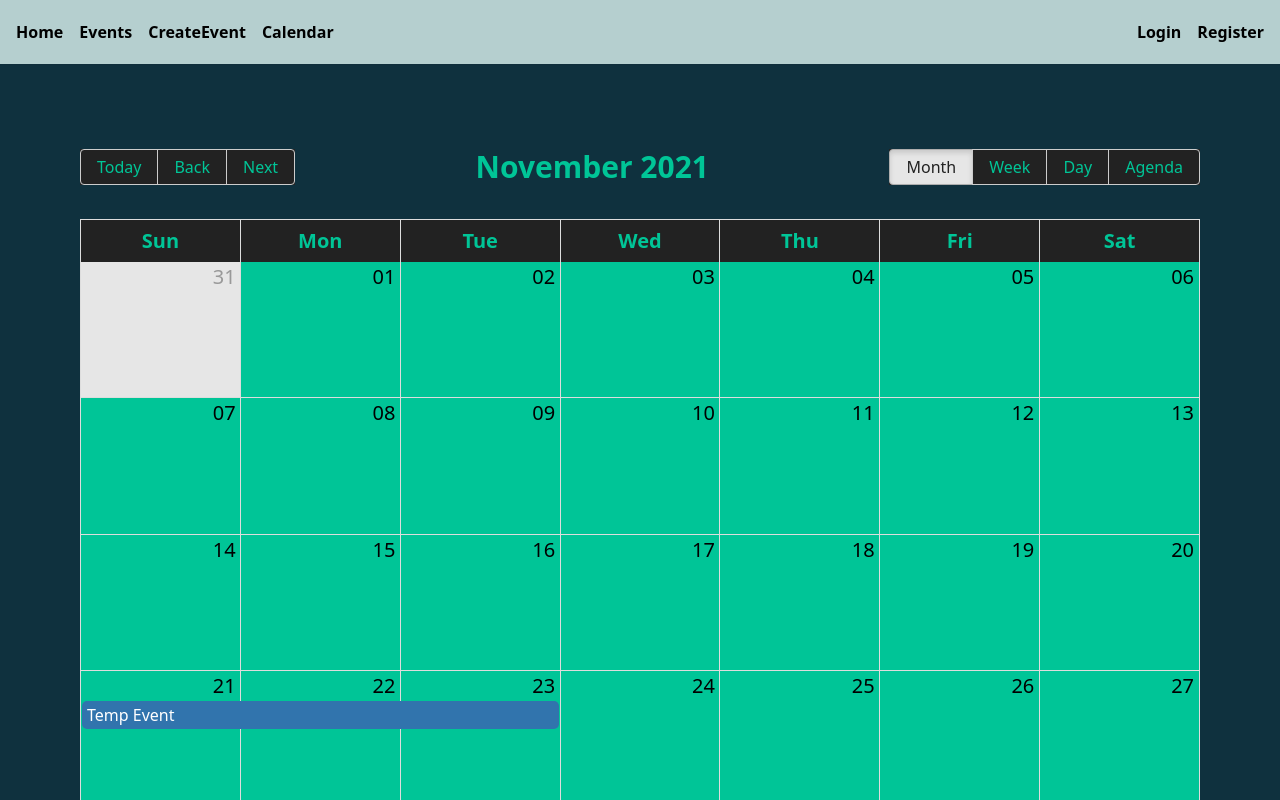
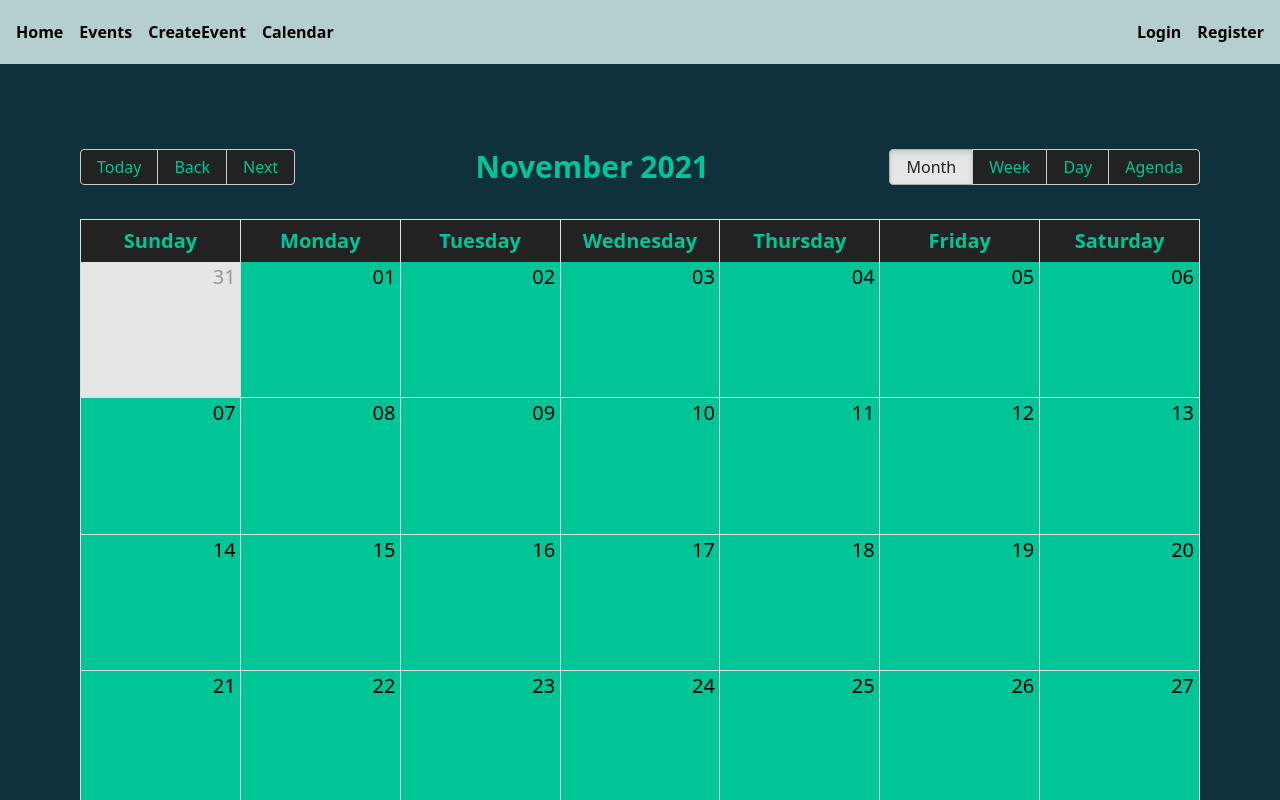
Before and after one commit to ComputerSocietyVITC/club-events, a React (Create React App) app: page /calendar in a window 1280 px wide. Shown: the top 800 px of the page. Built offline with nearby package versions, Linux system fonts and the light colour scheme; the HTML template or start-up script is replaced by a standard one.

Commit message:
replaced moment.js with date-fns

```diff
--- a/package.json
+++ b/package.json
@@ -8,7 +8,7 @@
     "@testing-library/jest-dom": "^5.15.0",
     "@testing-library/react": "^11.2.7",
     "@testing-library/user-event": "^12.8.3",
-    "moment": "^2.29.1",
+    "date-fns": "^2.27.0",
     "react": "^17.0.2",
     "react-big-calendar": "^0.38.1",
     "react-dom": "^17.0.2",
--- a/src/content/Calendar.jsx
+++ b/src/content/Calendar.jsx
@@ -1,18 +1,31 @@
-import { Calendar, momentLocalizer } from 'react-big-calendar'
+import { Calendar, dateFnsLocalizer } from 'react-big-calendar'
 import "react-big-calendar/lib/css/react-big-calendar.css"
-import moment from 'moment'
+import format from 'date-fns/format'
+import parse from 'date-fns/parse'
+import startOfWeek from 'date-fns/startOfWeek'
+import getDay from 'date-fns/getDay'
+import enUS from 'date-fns/locale/en-US'
 import '../Assets/Calendar.css'
 
 const CalendarPage = () => {
 
-    const localizer = momentLocalizer(moment)
+    const locales = {
+        'en-US': enUS,
+    }
+
+    const localizer = dateFnsLocalizer({
+        format,
+        parse,
+        startOfWeek,
+        getDay,
+        locales,
+    })
+
     const state = {
         events: [
             {
-                start: moment().toDate(),
-                end: moment()
-                    .add(2, "days")
-                    .toDate(),
+                start: new Date(2021, 11, 11),
+                end: new Date(2021, 11, 13),
                 title: "Temp Event"
             }
         ]
@@ -22,8 +35,8 @@
         <div className="m-20">
             <Calendar
                 localizer={localizer}
-                defaultDate={new Date()}
-                defaultView="month"
+                startAccessor="start"
+                endAccessor="end"
                 events={state.events}
                 style={{ height: "100vh" }}
             />
```
